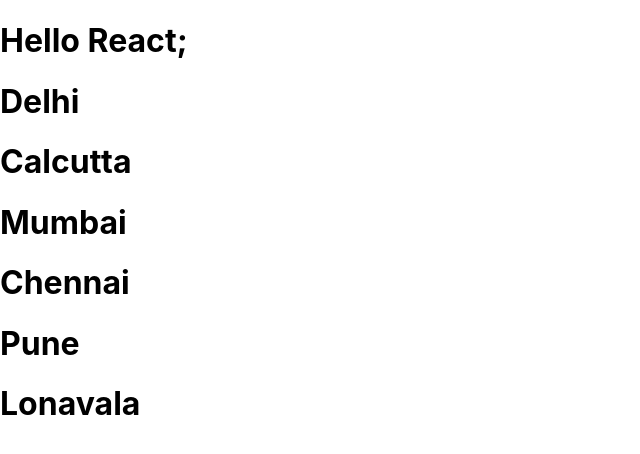
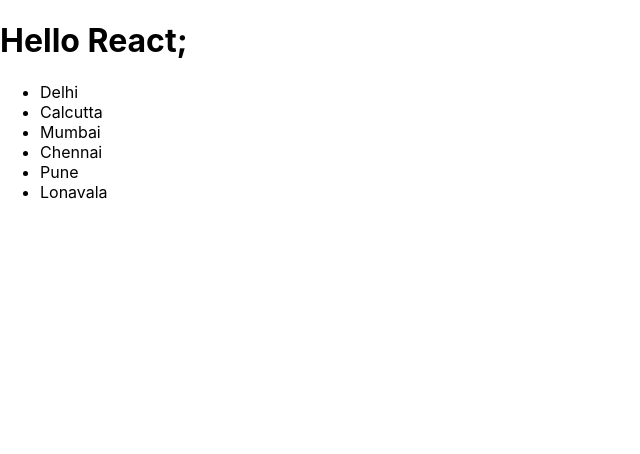
Before and after one commit to july-2021/day5-react-app, a React (Create React App) app: page / in a window 1280 px wide. Shown: the top 454 px of the page, without its empty margins (0-640 px from the left). Built offline with nearby package versions, Linux system fonts and the light colour scheme.

Commit message:
working with amp.

```diff
--- a/src/App.js
+++ b/src/App.js
@@ -8,10 +8,11 @@
   return (
     <div>
       <h1>{title}</h1>
-
-      {list.map((item) => {
-        return <h1>{item}</h1>;
-      })}
+      <ul>
+        {list.map((item) => {
+          return <li>{item}</li>;
+        })}
+      </ul>
     </div>
   );
 }
```
